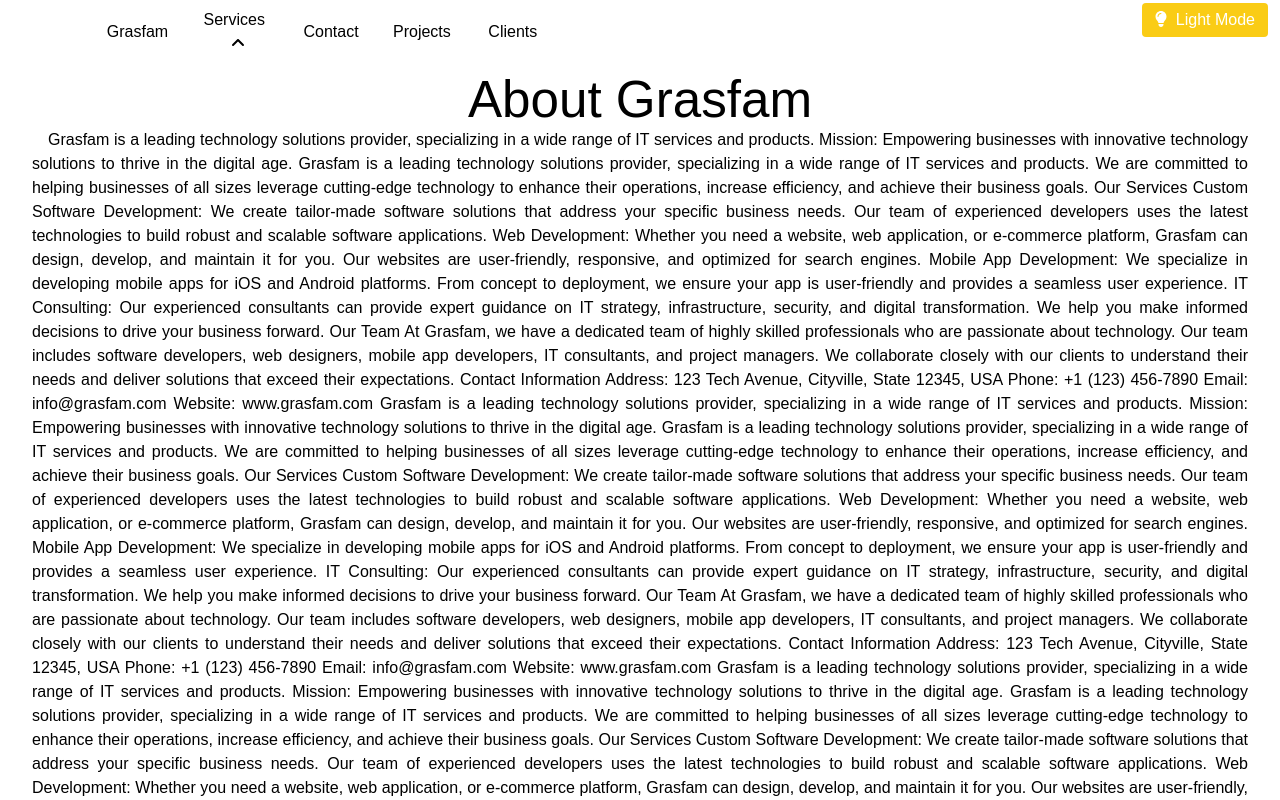
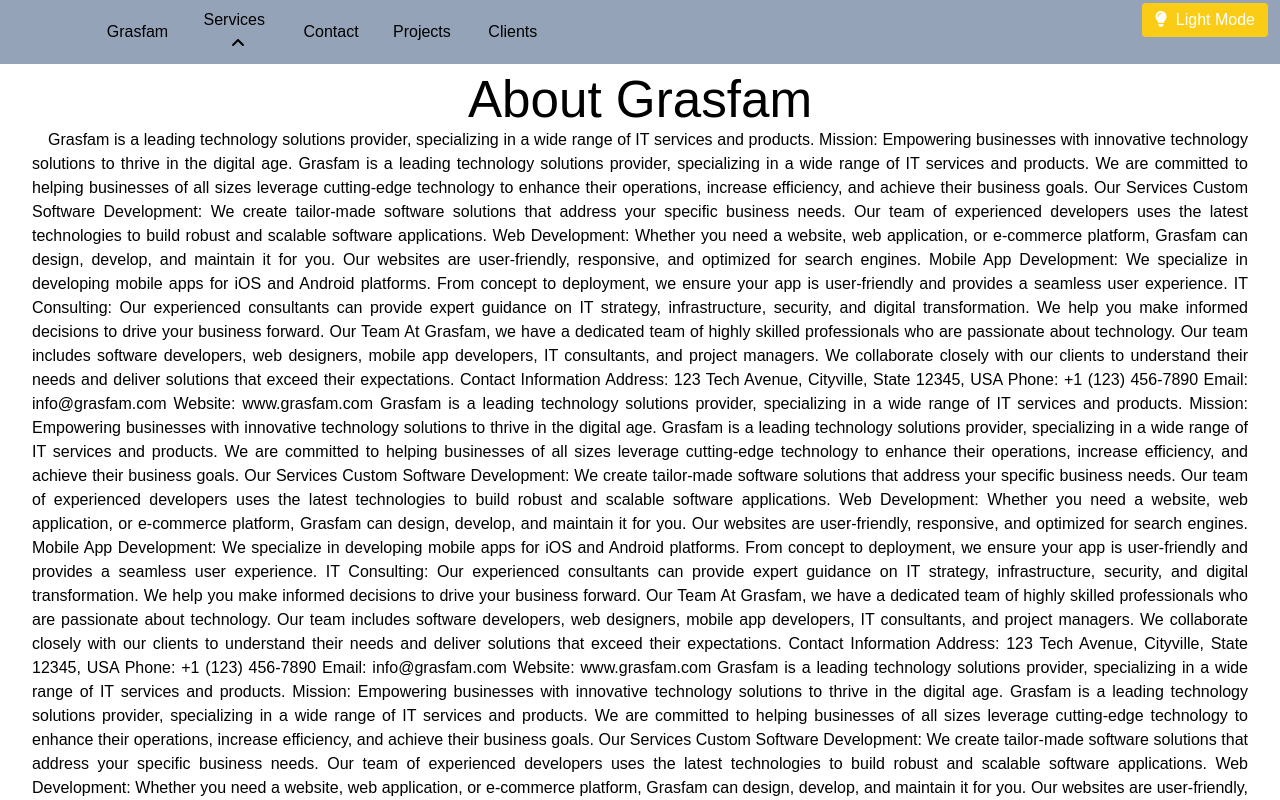
Before and after one commit to lazuardi21/GrasfamPresentation, a React (Vite) app: page / in a window 1280 px wide. Shown: the top 800 px of the page. Built offline with nearby package versions, Linux system fonts and the light colour scheme.

Commit message:
Update Navbar

```diff
--- a/src/components/Navbar/Navbar.jsx
+++ b/src/components/Navbar/Navbar.jsx
@@ -67,7 +67,7 @@ function Navbar(props) {
   };
 
   // Define CSS classes for navbar based on the current mode and screen width
-  const navbarBackgroundColor = isDarkMode ? 'bg-slate-800' : 'bg-white bg-opacity-99';
+  const navbarBackgroundColor = isDarkMode ? 'bg-slate-800' : 'bg-slate-400';
   const navbarTextColor = isDarkMode ? 'text-black' : 'text-white'; // Inverted text color
   const navbarLayoutClasses = windowWidth < 1080 ? 'flex-col' : 'flex-row';
 
```
